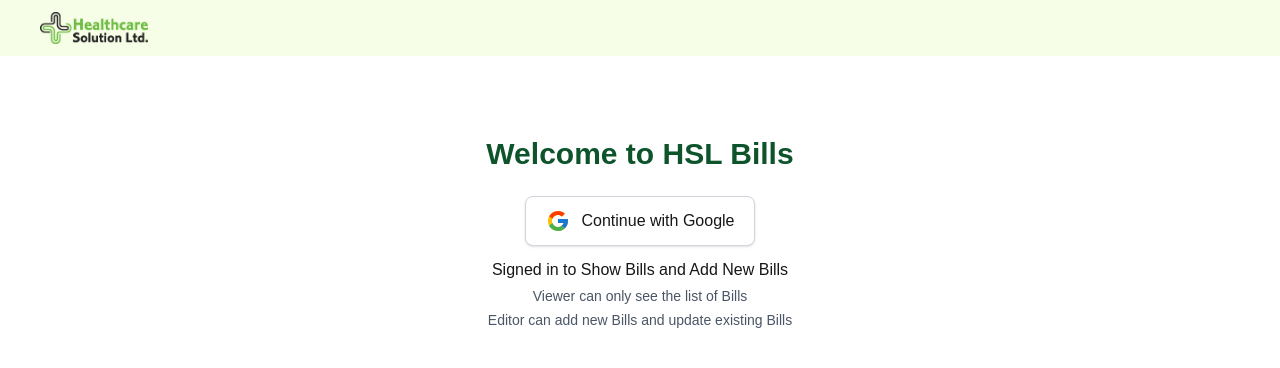
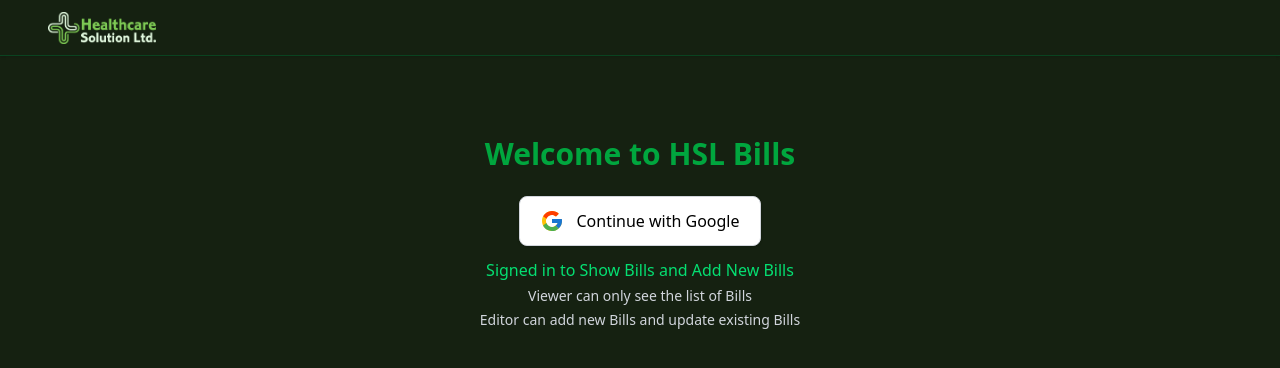
Before and after one commit to impranoybiswas/hsl-bills, a Next.js app: page / in a window 1280 px wide. Shown: the top 368 px of the page. Built offline with nearby package versions, Linux system fonts and the light colour scheme; no server answers; what to-words would draw is missing.

Commit message:
Change : UI Style

```diff
--- a/app/components/AddBill.tsx
+++ b/app/components/AddBill.tsx
@@ -3,9 +3,9 @@
 import React, { useEffect, useMemo, useState } from "react";
 import { useCustomers } from "../hooks/useCustomers";
 import axiosSecure from "../libs/axiosSecure";
-import { CiCirclePlus } from "react-icons/ci";
 import toast from "react-hot-toast";
 import { generatePDF } from "../libs/generatePDF";
+import { HiOutlinePlus } from "react-icons/hi2";
 
 export default function AddBill({ userRole }: { userRole: string }) {
   const [customerName, setCustomerName] = useState("");
@@ -50,7 +50,7 @@ export default function AddBill({ userRole }: { userRole: string }) {
     try {
       const response = await axiosSecure.post("/api/bills", {
         customer: selectedCustomer.name,
-        quantity:selectedCustomer.isMonthly ? "monthly" : quantity,
+        quantity: selectedCustomer.isMonthly ? "monthly" : quantity,
         amount: selectedCustomer.price * quantity,
       });
 
@@ -77,13 +77,15 @@ export default function AddBill({ userRole }: { userRole: string }) {
   };
 
   return (
-    <div className="w-full h-full relative z-1000">
+    <div className="w-full h-full relative z-100">
       <button
         onClick={() => setShowModal(true)}
-        className="bg-green-600 hover:bg-green-700 text-white px-4 py-2 rounded transition flex items-center
-        gap-2 font-semibold cursor-pointer shadow-sm"
+        className="bg-green-600 hover:bg-green-700 text-white p-2 pr-4 rounded-full transition flex items-center gap-2 cursor-pointer shadow-sm group"
       >
-        <CiCirclePlus size={22} /> ADD BILL 2
+        <span className="border border-white p-1 rounded-full group-hover:bg-green-800">
+          <HiOutlinePlus size={14} />
+        </span>
+        ADD BILL
       </button>
 
       {showModal && (
--- a/app/components/CustomLayout.tsx
+++ b/app/components/CustomLayout.tsx
@@ -3,7 +3,6 @@
 import { ReactNode } from "react";
 import { SessionProvider } from "next-auth/react";
 import { Toaster } from "react-hot-toast";
-import Navbar from "./Navbar";
 import { QueryClient, QueryClientProvider } from "@tanstack/react-query";
 
 const queryClient = new QueryClient();
@@ -13,7 +12,6 @@ export default function CustomLayout({ children }: { children: ReactNode }) {
     <SessionProvider>
       <QueryClientProvider client={queryClient}>
         <Toaster position="top-center" />
-        <Navbar />
         {children}
       </QueryClientProvider>
     </SessionProvider>
--- a/app/components/EditBill.tsx
+++ b/app/components/EditBill.tsx
@@ -43,10 +43,10 @@ export default function EditBill({
     }
   };
   return (
-    <div className="w-full h-full relative">
+    <div className="w-full h-full">
       <button
         onClick={() => setShowModal(true)}
-        className="flex items-center justify-center gap-2  cursor-pointer w-full h-full text-blue-600 hover:text-blue-800"
+        className="flex items-center justify-center gap-2 cursor-pointer w-full h-full text-blue-600 hover:text-blue-800"
       >
         <FiEdit /> Edit
       </button>
@@ -54,7 +54,7 @@ export default function EditBill({
       {showModal && (
         <div
           onClick={() => setShowModal(false)}
-          className="fixed inset-0 bg-black/70 flex justify-center items-center z-100"
+          className="fixed inset-0 bg-black/70 flex justify-center items-center z-10"
         >
           <div
             onClick={(e) => e.stopPropagation()}
--- a/app/components/GuestView.tsx
+++ b/app/components/GuestView.tsx
@@ -5,7 +5,7 @@ import { FcGoogle } from "react-icons/fc";
 export default function GuestView() {
   return (
     <div className="w-full py-20 flex flex-col items-center justify-center">
-      <h1 className="text-3xl font-semibold text-green-900 mb-6">
+      <h1 className="text-3xl font-semibold text-green-600 mb-6">
         Welcome to HSL Bills
       </h1>
       <button
@@ -15,11 +15,11 @@ export default function GuestView() {
         <FcGoogle className="w-6 h-6" />
         Continue with Google
       </button>
-      <p className="mt-3">Signed in to Show Bills and Add New Bills</p>
-      <p className="mt-1 text-sm text-gray-600">
+      <p className="mt-3 text-green-400">Signed in to Show Bills and Add New Bills</p>
+      <p className="mt-1 text-sm text-gray-300">
         Viewer can only see the list of Bills
       </p>
-      <p className="mt-1 text-sm text-gray-600">
+      <p className="mt-1 text-sm text-gray-300">
         Editor can add new Bills and update existing Bills
       </p>
     </div>
--- a/app/components/Navbar.tsx
+++ b/app/components/Navbar.tsx
@@ -6,7 +6,9 @@ import { AiOutlineLoading3Quarters } from "react-icons/ai";
 export default function Navbar() {
   const { data: session, status } = useSession();
   return (
-    <nav className="h-14 bg-lime-50 w-full shadow-sm flex items-center justify-between px-4 md:px-8 lg:px-10">
+    <nav className="h-14 w-full border-b border-green-800/50 shadow flex items-center justify-between px-4 md:px-8 lg:px-12">
+
+
       <Image
         className="h-8 w-fit"
         src="/title.png"
@@ -18,15 +20,15 @@ export default function Navbar() {
         <AiOutlineLoading3Quarters size={20} className="animate-spin" />
       )}
       {status === "authenticated" && (
-        <div className="flex items-center gap-4">
+        <div className="flex items-center gap-2">
           <button
             onClick={() => signOut()}
-            className="text-sm h-8 px-3 bg-red-500 hover:bg-red-600 text-white rounded font-medium transition shadow-sm cursor-pointer"
+            className="text-sm h-8 px-4 bg-green-600 hover:bg-green-700 text-white rounded-full font-medium transition shadow-sm cursor-pointer flex items-center gap-2"
           >
             Log out
           </button>
           <Image
-            className="size-8 rounded-full object-cover shadow-sm"
+            className="size-8 rounded-full object-cover shadow-sm border border-green-700"
             src={session?.user?.image || "/title.png"}
             alt="HSL Title"
             width={100}
@@ -34,6 +36,7 @@ export default function Navbar() {
           />
         </div>
       )}
+
     </nav>
   );
 }
--- a/app/components/UserView.tsx
+++ b/app/components/UserView.tsx
@@ -8,7 +8,7 @@ export default function UserView() {
   const { data: session, status } = useSession();
   return (
     <div className="w-full py-20 flex flex-col items-center justify-center">
-      <h1 className="text-3xl font-semibold text-green-900 mb-6">
+      <h1 className="text-3xl font-semibold text-green-600 mb-6">
         Welcome to HSL Bills
       </h1>
       Hello {status === "loading" ? "User" : session?.user?.name}
--- a/app/globals.css
+++ b/app/globals.css
@@ -1,48 +1,31 @@
 @import "tailwindcss";
 
-:root {
-  --background: #ffffff;
-  --foreground: #171717;
+
+.card {
+  @apply bg-[#152710] border border-green-800/50 rounded-md shadow flex flex-col;
 }
 
-@theme inline {
-  --color-background: var(--background);
-  --color-foreground: var(--foreground);
-  --font-sans: var(--font-geist-sans);
-  --font-mono: var(--font-geist-mono);
+.dropCard {
+  @apply w-fit bg-[#14230f] border border-green-800/50 px-3 py-2 rounded-md shadow flex flex-col;
 }
 
-@media (prefers-color-scheme: dark) {
-  :root {
-    --background: #0a0a0a;
-    --foreground: #ededed;
-  }
+.dropCard select {
+  @apply w-full focus:outline-none text-white text-sm;
 }
 
-body {
-  background: var(--background);
-  color: var(--foreground);
-  font-family: Arial, Helvetica, sans-serif;
-}
-
-
-.select {
-  @apply border pl-2 py-2 rounded border-green-200 shadow w-full focus:outline-none text-white bg-green-700/50;
-}
-
-.select option {
-  @apply bg-green-200 text-green-800;
+.dropCard select option {
+  @apply bg-green-200 text-green-800 px-3 py-2;
 }
 
 
 thead {
-  @apply text-center bg-green-400;
+  @apply text-center bg-green-900 text-gray-100 text-sm;
 }
 
 thead th {
-  @apply border border-green-700 px-4 py-2 ;
+  @apply border border-[#14230f] p-2 ;
 }
 
 tbody td {
-  @apply border border-gray-300 px-4 py-2;
+  @apply border border-green-800/20 px-4 py-2;
 }
--- a/app/layout.tsx
+++ b/app/layout.tsx
@@ -17,7 +17,7 @@ const inter = Inter({
 });
 
 export const metadata: Metadata = {
-  title: "Healthcare Solutions Ltd | Bills",
+  title: "Healthcare Solutions Ltd | Bills by Pranoy",
   description: "Healthcare Solutions Ltd Company Bills by Pranoy Biswas Bappa",
   keywords: ["Bills", "Next.js", "Healthcare", "Solutions"],
 };
--- a/app/page.tsx
+++ b/app/page.tsx
@@ -6,17 +6,19 @@ import BillsTable from "./components/BillTable";
 import { TbLoader2 } from "react-icons/tb";
 import GuestView from "./components/GuestView";
 import UserView from "./components/UserView";
+import Navbar from "./components/Navbar";
 
 export default function Home() {
 
   const { data: session, status } = useSession();
   const userRole = session?.user?.role || "user";
   return (
-    <main className="w-full min-h-[calc(100vh-56px)] bg-white">
+    <main className="w-full h-dvh bg-[#152111] flex flex-col">
+            <Navbar />
       {
         status === "loading" && (
           <div className="w-full h-100 flex items-center justify-center">
-            <TbLoader2 size={70} className="animate-spin text-green-800" />
+            <TbLoader2 size={70} className="animate-spin text-green-700" />
           </div>
         )
       }
--- /dev/null
+++ b/app/test/page.tsx
@@ -0,0 +1,18 @@
+import React from 'react'
+
+export default function Test() {
+  return (
+    <div className='w-full h-dvh bg-green-900 flex flex-col px-4 md:px-8 lg:px-12'>
+
+        <nav className='h-14 bg-blue-500'>
+
+        </nav>
+
+        <div className='w-full h-full bg-amber-500'>
+
+        </div>
+
+
+    </div>
+  )
+}
```
Also changed, not shown: app/components/BillTable.tsx (+61 -44 lines), public/title.png.
